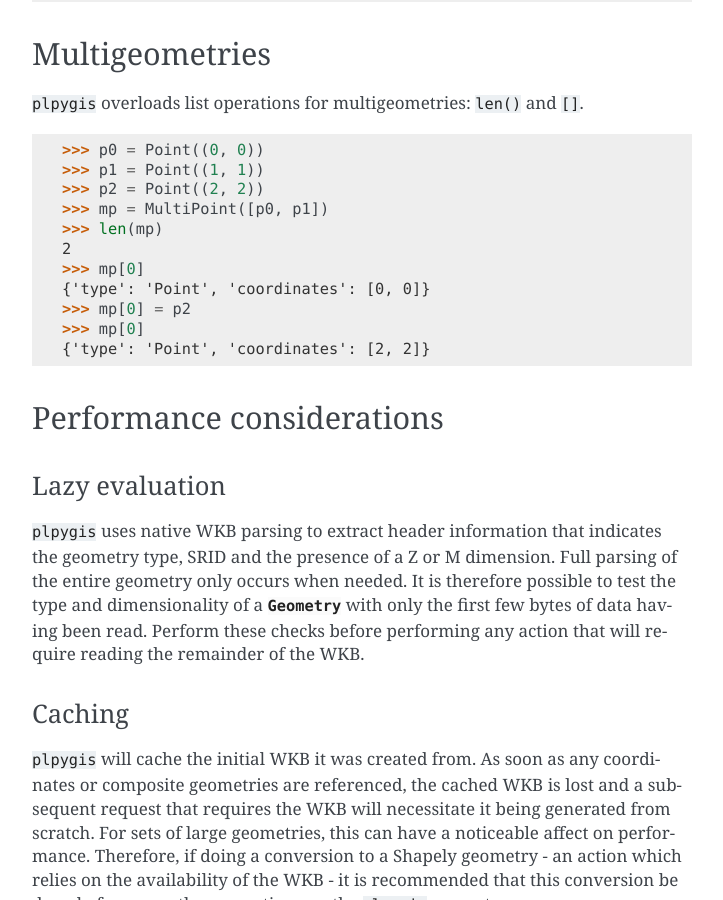
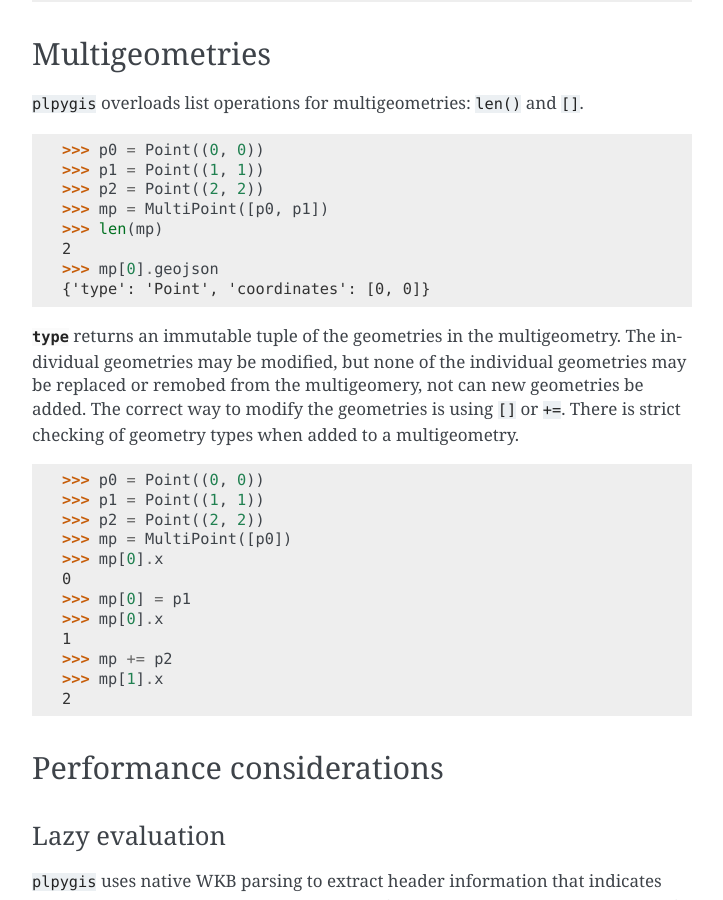
Before and after one commit to bosth/plpygis, a Sphinx documentation site: the page built from doc/source/subclasses.rst, in a window 1280 px wide and 900 px high, scrolled down 3432 px. Shown: the whole window, without its empty margins (388-1111 px from the left). Built offline with Sphinx 7.4.7, drawn with Linux system fonts in a browser that asks for light colours.

Commit message:
Update documentation

```diff
--- a/doc/source/subclasses.rst
+++ b/doc/source/subclasses.rst
@@ -146,11 +146,23 @@ Multigeometries
     >>> mp = MultiPoint([p0, p1])
     >>> len(mp)
     2
-    >>> mp[0]
+    >>> mp[0].geojson
     {'type': 'Point', 'coordinates': [0, 0]}
-    >>> mp[0] = p2
-    >>> mp[0]
-    {'type': 'Point', 'coordinates': [2, 2]}
+
+:meth:`type <plpygis.geometry._MultiGeometry.geometries>` returns an immutable tuple of the geometries in the multigeometry. The individual geometries may be modified, but none of the individual geometries may be replaced or remobed from the multigeomery, not can new geometries be added. The correct way to modify the geometries is using ``[]`` or ``+=``. There is strict checking of geometry types when added to a multigeometry.
+
+    >>> p0 = Point((0, 0))
+    >>> p1 = Point((1, 1))
+    >>> p2 = Point((2, 2))
+    >>> mp = MultiPoint([p0])
+    >>> mp[0].x
+    0
+    >>> mp[0] = p1
+    >>> mp[0].x
+    1
+    >>> mp += p2
+    >>> mp[1].x
+    2
 
 
 Performance considerations
```
Also changed, not shown: 1 other file.
